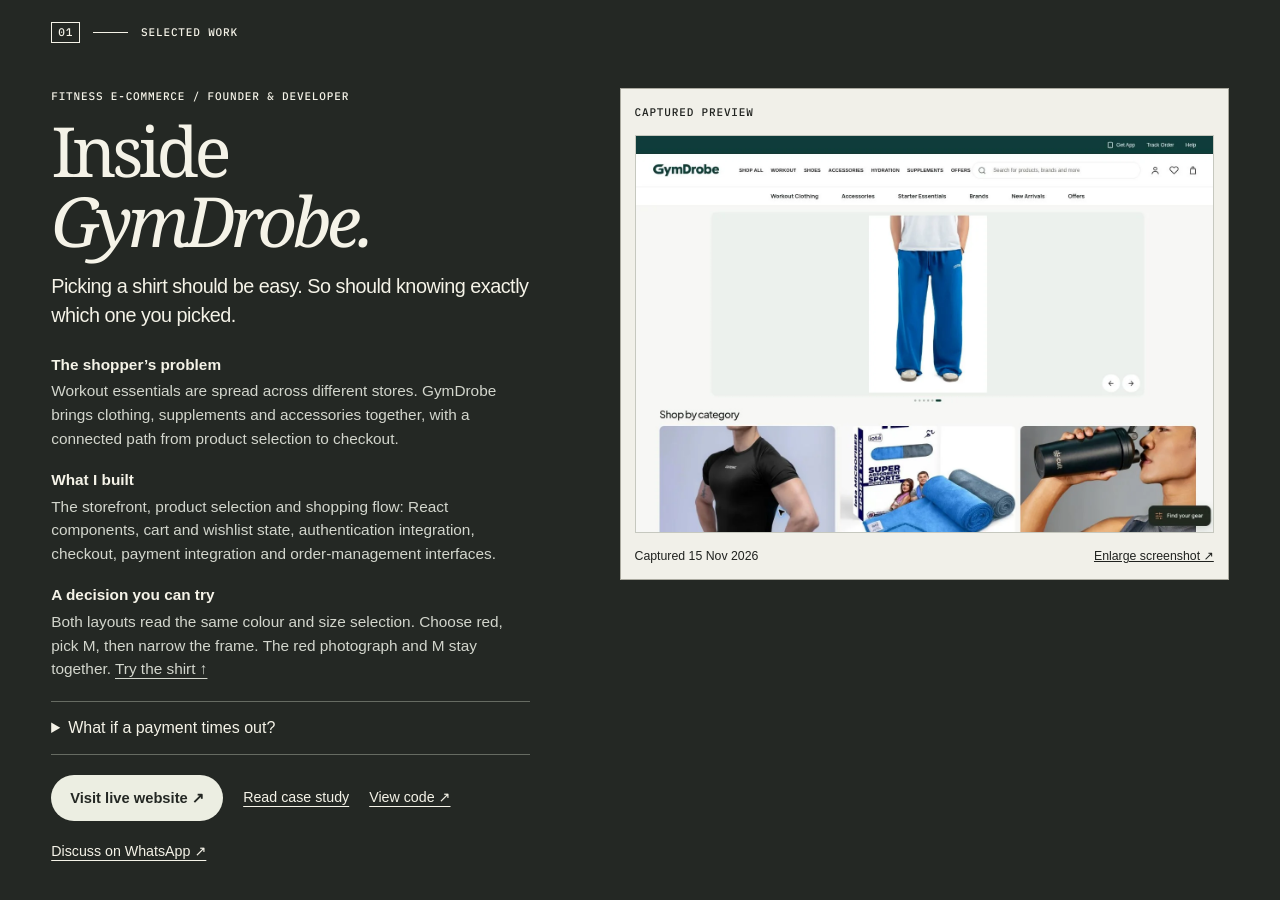
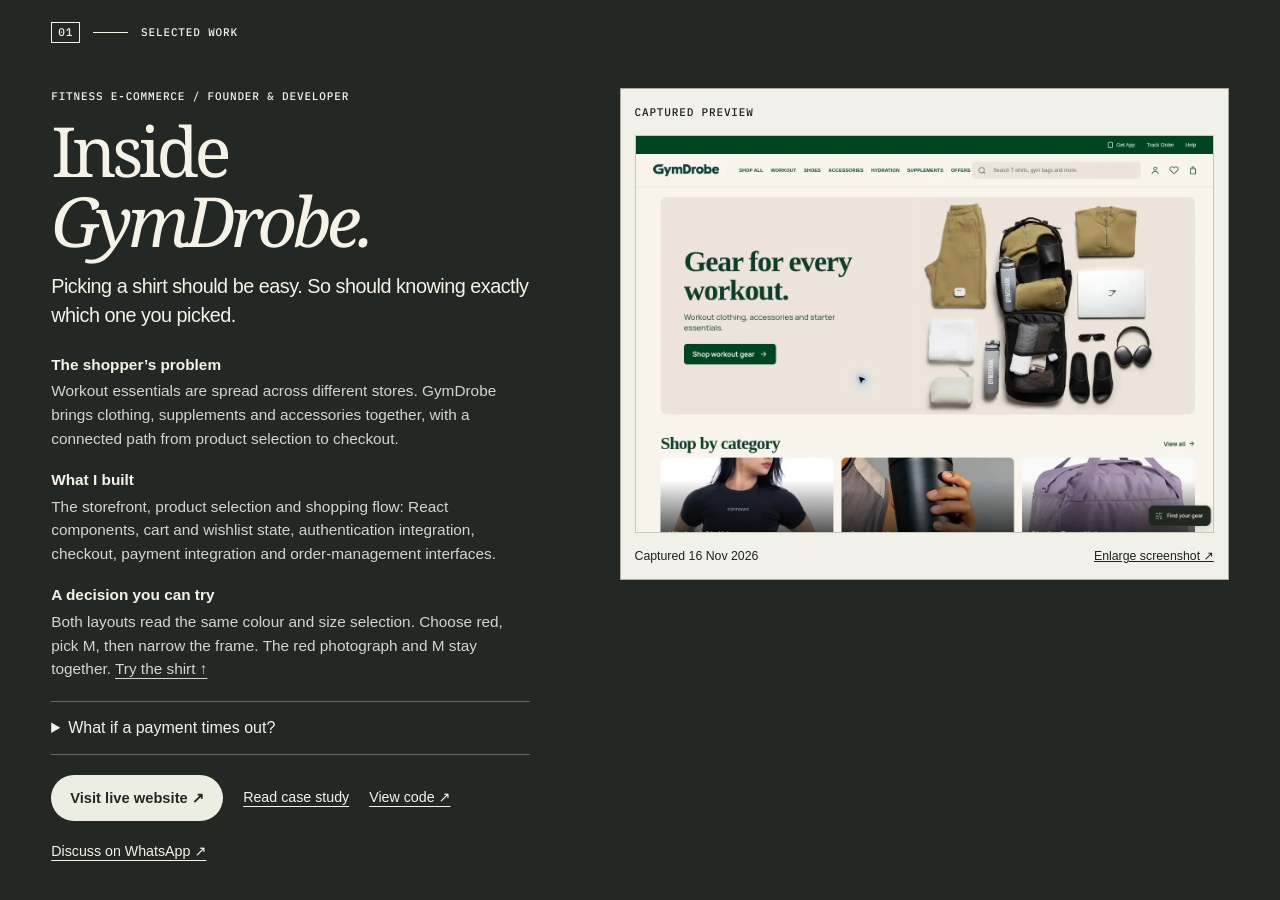
Before and after one commit to favas5291-coder/portfolio, a React (Vite) app: page / in a window 1280 px wide. Shown: the part 920-1820 px from the top of the page. Built offline with nearby package versions, Linux system fonts and the light colour scheme; no server answers.

Commit message:
Refresh GymDrobe preview for the new storefront hero

```diff
--- a/src/data/project-previews.js
+++ b/src/data/project-previews.js
@@ -2,8 +2,8 @@
 export const projectPreviews = {
   "gymdrobe": {
     "website": "https://www.gymdrobe.com/",
-    "screenshot": "/images/projects/gymdrobe-41168628eaa27c0a.webp",
-    "capturedAt": "2026-11-15T02:42:55.694Z",
+    "screenshot": "/images/projects/gymdrobe-84767d9aca761bab.webp",
+    "capturedAt": "2026-11-16T02:36:26.238Z",
     "width": 1348,
     "height": 926,
     "mobile": {
```
Also changed, not shown: public/images/projects/gymdrobe-84767d9aca761bab.webp (added).
